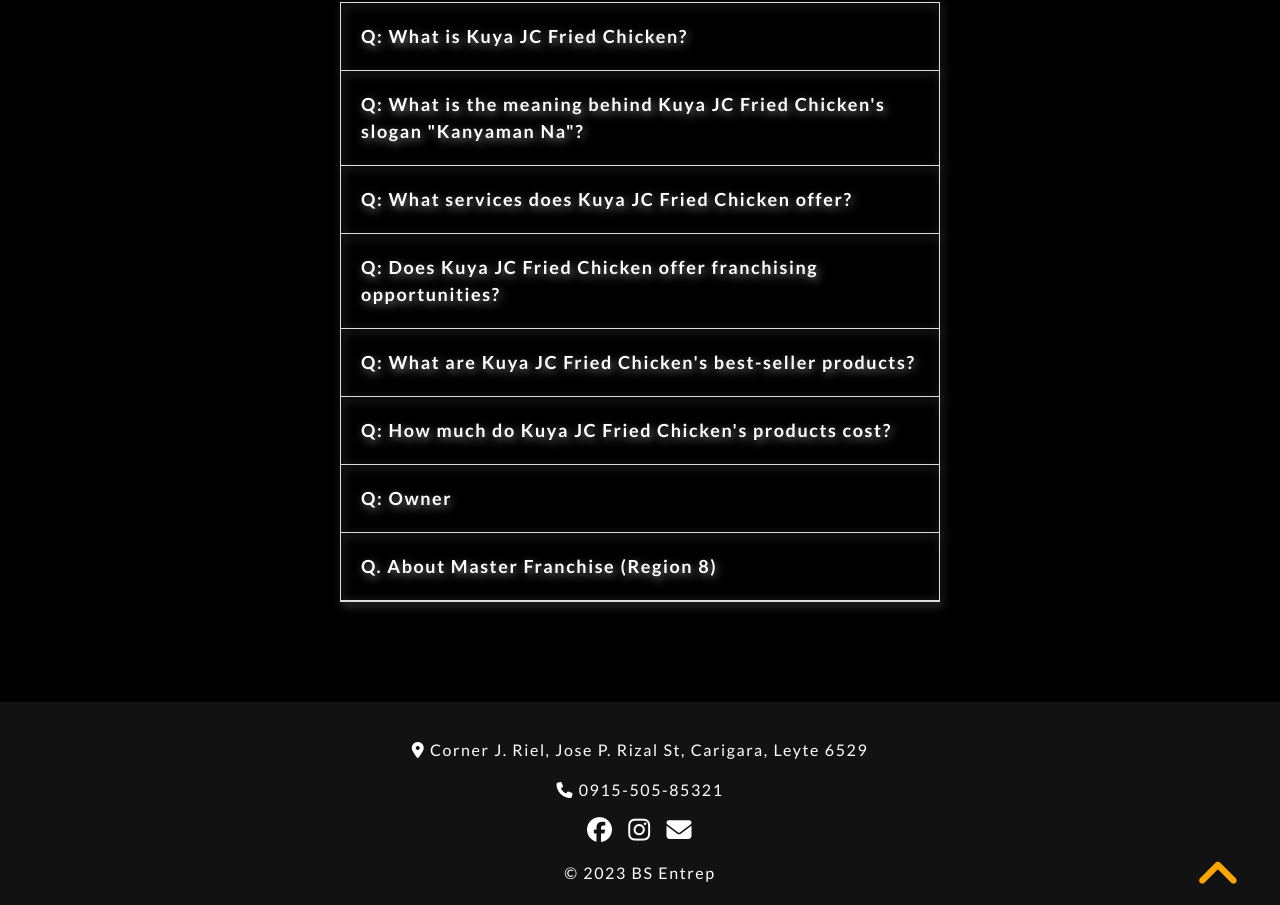
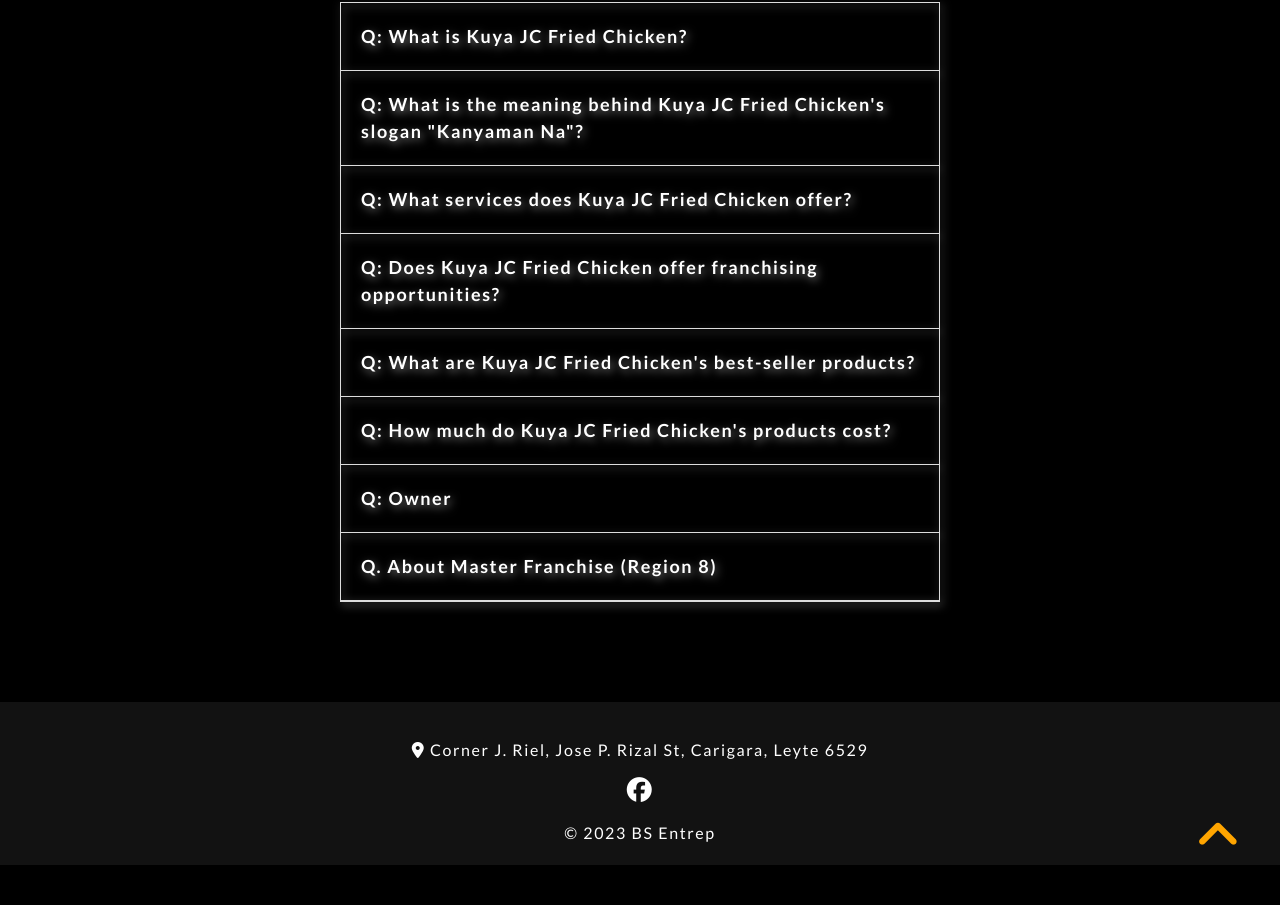
Before and after one commit to jomarberdejo/berdejojomar-businesspage, a plain HTML site: page index.html in a window 1280 px wide. Shown: the part 5410-6315 px from the top of the page. After the commit the page ends 6275 px from the top, so only its background shows below. Drawn offline with nearby package versions, Linux system fonts and the light colour scheme.

Commit message:
Add files via upload

```diff
--- a/index.html
+++ b/index.html
@@ -400,19 +400,11 @@
     <a href="#home"><i class="fa-sharp fa-solid fa-angle-up fa-bounce"></i></a>
     <p>
 <i class="fa-solid fa-location-dot social"></i> <a href="https://www.google.com/maps?q=Corner+J.+Riel,+Jose+P.+Rizal+St,+Carigara,+Leyte+6529">Corner J. Riel, Jose P. Rizal St, Carigara, Leyte 6529</a>
+    </p>
 
 
-    </p>
-
     <p>
-      <i class="fa-solid fa-phone social"></i> <a href="tel: 091-505-85321">0915-505-85321</a>
-    </p>
-
-    <p>
-      <a href="https://www.facebook.com/maarteahub"><i class="fa-brands fa-facebook"></i></a>
-      <a href="https://instagram.com/mai.artea?igshid=YmMyMTA2M2Y="><i class="fa-brands fa-instagram"></i></a>
-      <a href="mailto:maiquedenice.143@gmail.com"><i class="fa-solid fa-envelope"></i>
-      </a>
+      <a href="https://www.facebook.com/profile.php?id=100085715436240"><i class="fa-brands fa-facebook"></i></a>
     </p>
 
     <p>
--- a/style.css
+++ b/style.css
@@ -544,8 +544,11 @@
     color: #fff;
     text-decoration: none;
   }
+  footer p a:hover{
+    color: #f3deba;
+  }
 
-  .fa-facebook, .fa-instagram, .fa-envelope{
+  .fa-facebook {
     font-size: 25px;
     color: #fff;
     margin: 0 5px;
```
